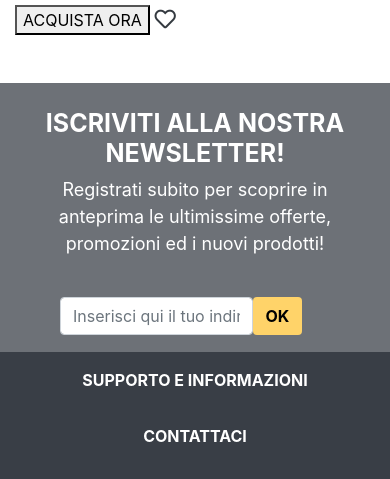
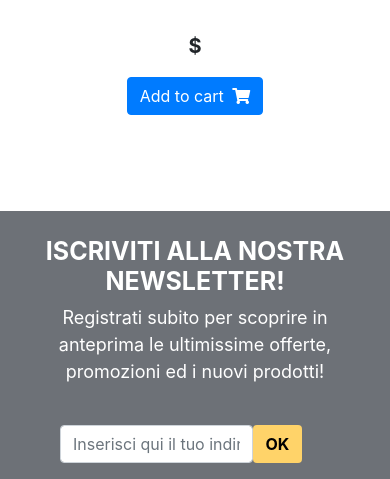
Before and after one commit to giacomoaccursi/labottega, a PHP site: page /prodotto.php in a window 390 px wide. Shown: the part 496-975 px from the top of the page. Run offline with PHP 8.4, Linux system fonts and the light colour scheme; data that the repository does not hold is empty; some libraries are stand-ins or nearby versions.

Commit message:
creato layout per visualizzazione prodotto

```diff
--- a/template/prodotto_template.php
+++ b/template/prodotto_template.php
@@ -1,9 +1,30 @@
-<h2 class="text-center"><?php echo $prodotto["nome"] ?></h2>
-<img class="img-fluid" src="<?php echo IMG_ROOT . $prodotto["immagine"]; ?>" />
-<p><?php echo $prodotto["prezzo"]; ?></p>
-<p><?php echo $prodotto["descrizione"]; ?></p>
-<form class="addToCartForm2">
-    <button class="addToCartButton2" class="btn my-2">ACQUISTA ORA</button>
-        <a href="wishList.php" class="icon-link pr-md-2 text-dark "><i class="far fa-heart fa-lg"></i></a>
-        <input type="hidden" class="productId" value="<?php echo $prodotto["id"]; ?>">
-</form>
+<div class="mt-5">
+    <div class="container dark-grey-text mt-5">
+        <div class="row">
+            <div class="col-md-5 mb-4">
+                <img src="<?php echo IMG_ROOT . $prodotto["immagine"]; ?>" class="img-fluid" alt="">
+            </div>
+            <div class="col-md-7 mb-4">
+                <h2 class="text-center text-md-left"><?php echo $prodotto["nome"] ?></h2>
+                <div class="text-center text-md-left">
+                    <p class="lead">
+                        <?php if ($prodotto["sconto"] > 0) : ?>
+                            <span class="mr-1">
+                                <del><?php echo $prodotto["prezzo"]; ?> $</del>
+                            </span>
+                        <?php endif; ?>
+                        <span class="font-weight-bold"><?php echo $prodotto["prezzoFin"]; ?> $</span>
+                    </p>
+
+                    <form class="d-flex justify-content-center justify-content-md-start my-2">
+                        <button class="btn btn-primary btn-md my-0 p" type="submit">Add to cart
+                            <i class="fas fa-shopping-cart ml-1"></i>
+                        </button>
+                        <input type="hidden" class="productId" value="<?php echo $prodotto["id"]; ?>">
+                    </form>
+                    <p class="mt-4"><?php echo $prodotto["descrizione"]; ?></p>
+                </div>
+            </div>
+        </div>
+    </div>
+</div>
```
